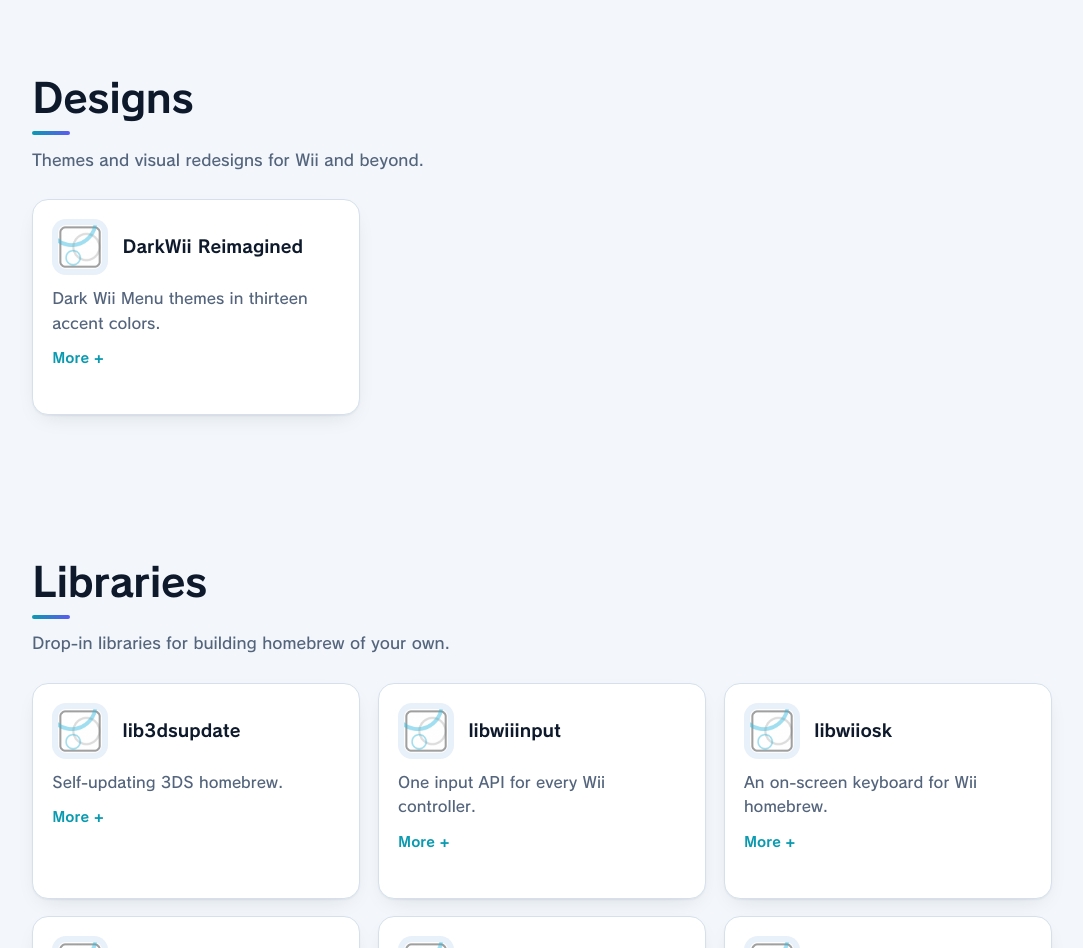
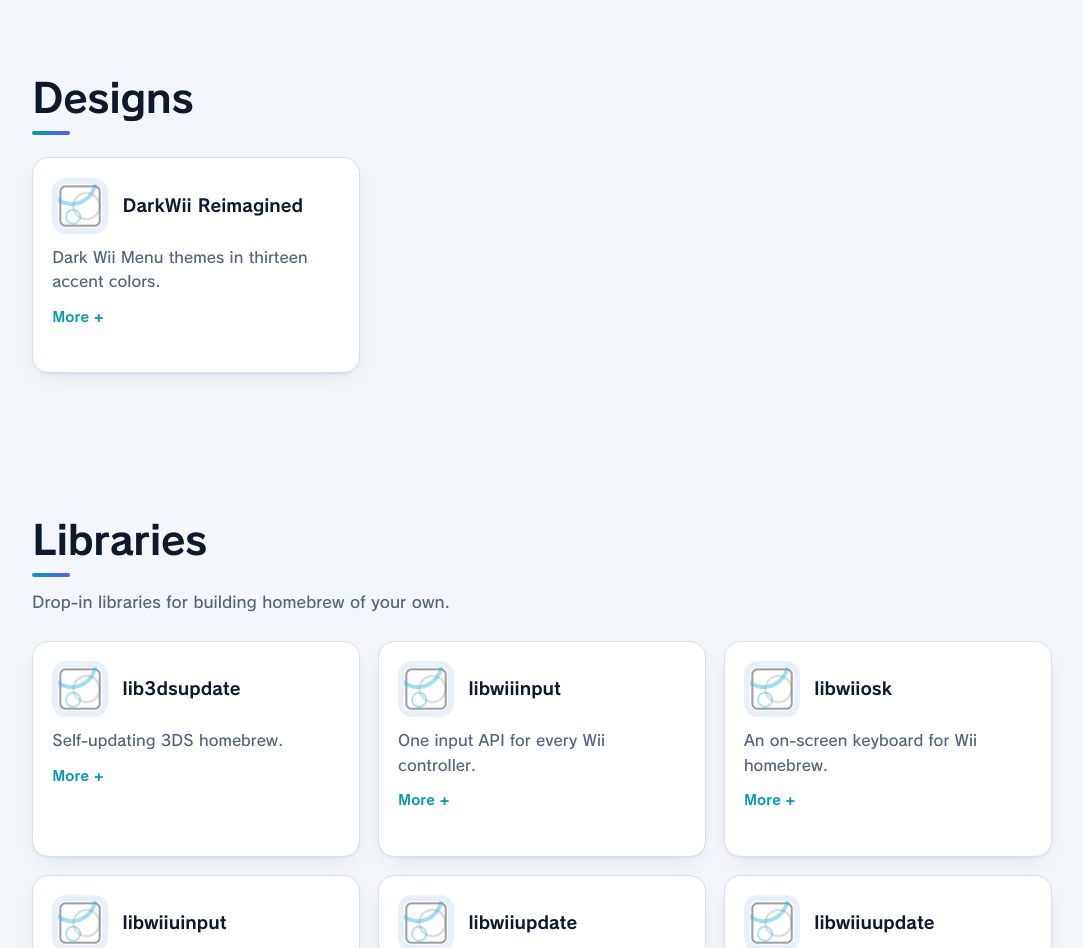
Before and after one commit to quatric/quatricsoftware.com, a plain HTML site: page index.html in a window 1280 px wide. Shown: the part 4520-5468 px from the top of the page, without its empty margins (98-1181 px from the left). Drawn offline with Linux system fonts and the light colour scheme.

Commit message:
Remove Designs section note

```diff
--- a/index.html
+++ b/index.html
@@ -296,7 +296,6 @@
 
   <section id="designs" class="block">
     <h2>Designs</h2>
-    <p class="section-note">Themes and visual redesigns for Wii and beyond.</p>
     <ul class="grid">
 <li class="card">
 <div class="card-head"><img class="icon" src="/img/quatric.png" alt="" width="64" height="64" loading="lazy"><h3><a href="https://darkwii.quatricsoftware.com/" rel="noopener">DarkWii Reimagined</a></h3></div>
```
